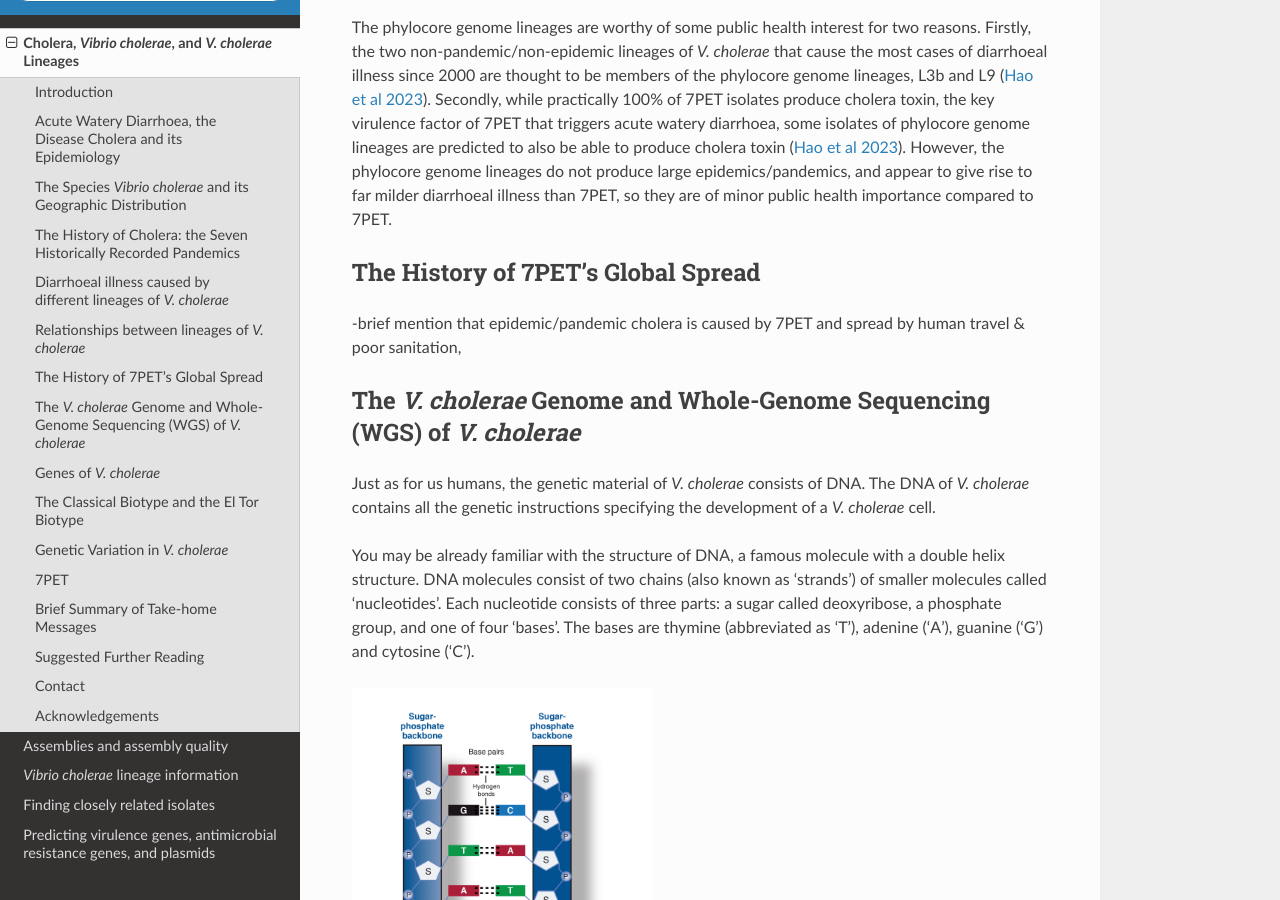
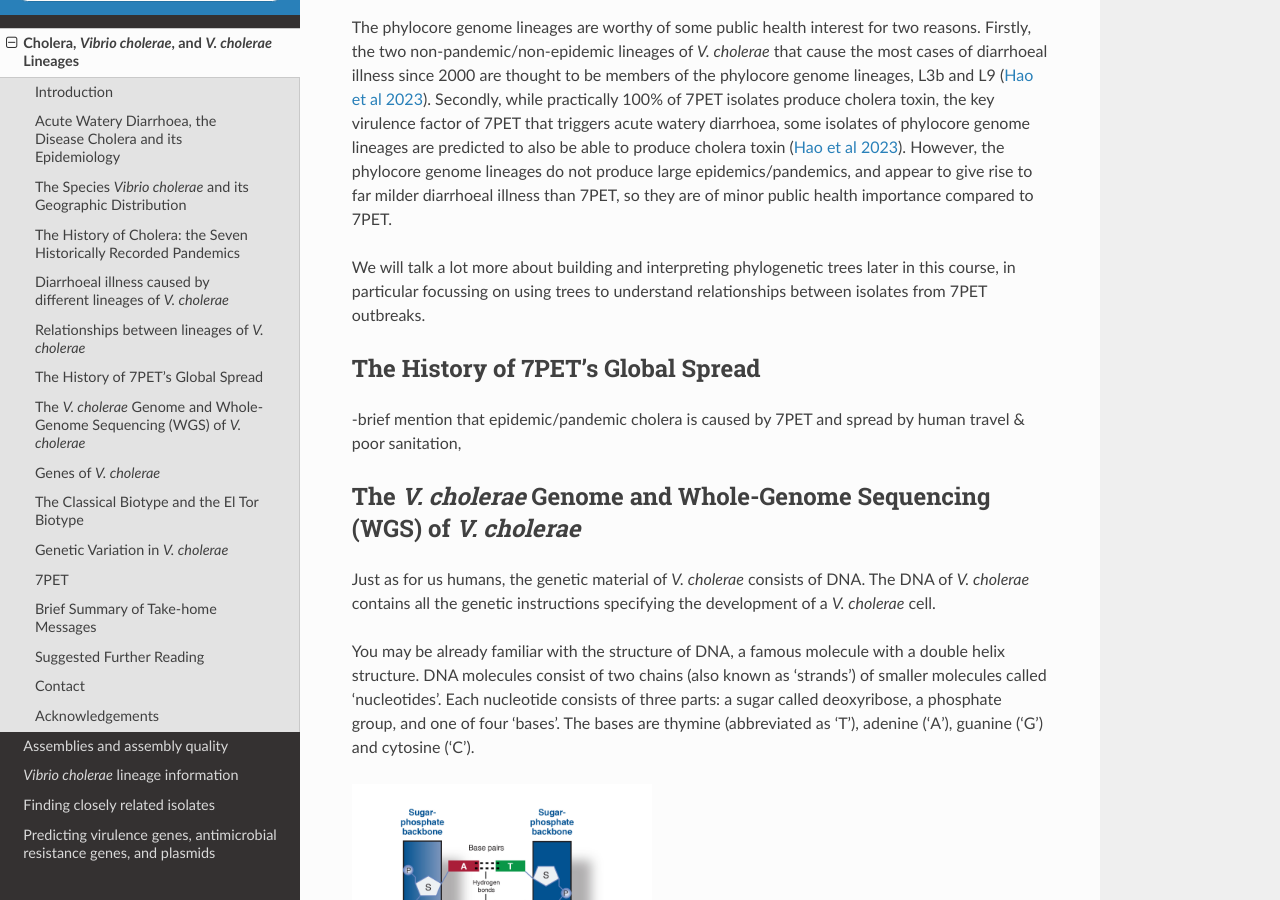
Before and after one commit to avrilcoghlan/cholerabook, a Sphinx documentation site: the page built from docs/source/vibriogenomes.rst, in a window 1280 px wide and 900 px high, scrolled down 8336 px. Built offline with Sphinx 7.4.7 and the Read the Docs theme 2.0.0, drawn with Linux system fonts in a browser that asks for light colours.

Commit message:
Update vibriogenomes.rst

```diff
--- a/docs/source/vibriogenomes.rst
+++ b/docs/source/vibriogenomes.rst
@@ -224,6 +224,9 @@ milder diarrhoeal illness than 7PET, so they are of minor public health importan
 
 .. _Hao et al 2023: https://pubmed.ncbi.nlm.nih.gov/37146742/
 
+We will talk a lot more about building and interpreting phylogenetic trees later in this course, in particular focussing on using trees
+to understand relationships between isolates from 7PET outbreaks.
+
 The History of 7PET's Global Spread
 -----------------------------------
 
```
